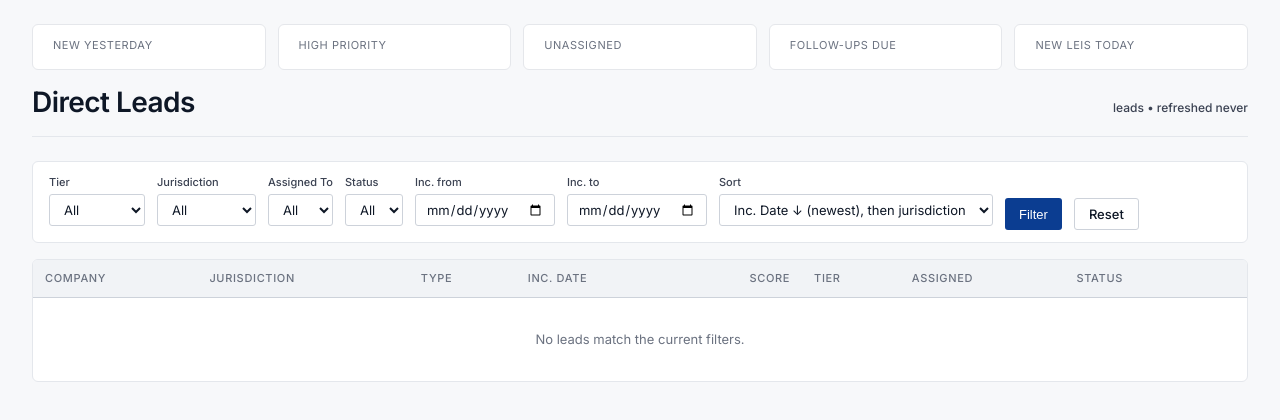
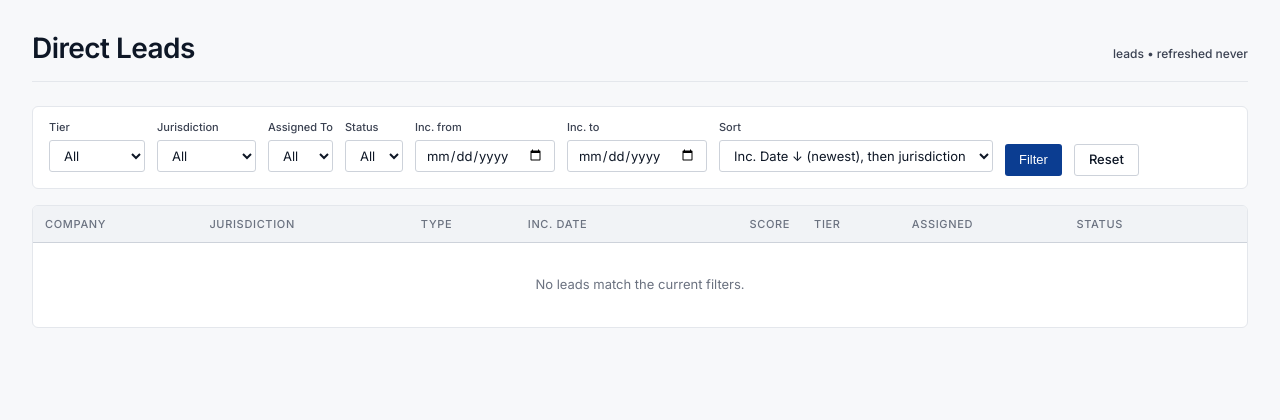
Before and after one commit to ismaelloveexcel/arie-onboarding-intelligence, a Python web app: template src/templates/queue.html in a window 1280 px wide. Shown: the part 20-440 px from the top of the page. Run offline with Jinja, Linux system fonts and the light colour scheme; the template is opened without the code that fills it, so the values that code supplies are empty; some libraries are stand-ins or nearby versions.

Commit message:
revert: remove KPI strip - deferred to dedicated dashboard page

```diff
--- a/src/static/style.css
+++ b/src/static/style.css
@@ -758,43 +758,3 @@
 .audit-row-body { margin-top: 2px; font-size: var(--text-xs); color: var(--ink-2); }
 .audit-row-body .k { color: var(--ink-3); }
 .empty-note { color: var(--ink-3); font-size: var(--text-sm); }
-
-
-.kpi-strip {
-  display: flex;
-  gap: .75rem;
-  margin-bottom: 1rem;
-  flex-wrap: wrap;
-}
-.kpi-tile {
-  background: #fff;
-  border: 1px solid #e5e7eb;
-  border-radius: 6px;
-  padding: .75rem 1.25rem;
-  min-width: 120px;
-  flex: 1;
-}
-.kpi-tile--alert {
-  border-color: #fcd34d;
-  background: #fffbeb;
-}
-.kpi-label {
-  font-size: 11px;
-  text-transform: uppercase;
-  letter-spacing: .05em;
-  color: #6b7280;
-  margin-bottom: .25rem;
-}
-.kpi-value {
-  font-size: 28px;
-  font-weight: 700;
-  font-variant-numeric: tabular-nums;
-  color: #111827;
-  line-height: 1;
-}
-.kpi-value--high {
-  color: #065f46;
-}
-.kpi-value--amber {
-  color: #92400e;
-}
--- a/src/templates/queue.html
+++ b/src/templates/queue.html
@@ -1,41 +1,6 @@
 {% extends "base.html" %}
 {% block title %}Direct Leads — Arie Leads{% endblock %}
 {% block content %}
-<div class="kpi-strip">
-  <div class="kpi-tile">
-    <div class="kpi-label">New Yesterday</div>
-    <div class="kpi-value">{{ kpi.new_yesterday }}</div>
-  </div>
-  <div class="kpi-tile">
-    <div class="kpi-label">High Priority</div>
-    <div class="kpi-value kpi-value--high">
-      {{ kpi.high_priority }}
-    </div>
-  </div>
-  <div class="kpi-tile">
-    <div class="kpi-label">Unassigned</div>
-    <div class="kpi-value
-      {% if kpi.unassigned > 0 %}kpi-value--amber{% endif %}">
-      {{ kpi.unassigned }}
-    </div>
-  </div>
-  <div class="kpi-tile
-    {% if kpi.followups_due > 0 %}kpi-tile--alert{% endif %}">
-    <div class="kpi-label">Follow-ups Due</div>
-    <div class="kpi-value
-      {% if kpi.followups_due > 0 %}kpi-value--amber{% endif %}">
-      {{ kpi.followups_due }}
-    </div>
-  </div>
-  <div class="kpi-tile">
-    <div class="kpi-label">New LEIs Today</div>
-    <div class="kpi-value
-      {% if kpi.new_leis > 0 %}kpi-value--high{% endif %}">
-      {{ kpi.new_leis }}
-    </div>
-  </div>
-</div>
-
 <div class="page-head">
   <h1>Direct Leads</h1>
   <small>{{ total }} leads &bull; refreshed {{ refreshed_at or "never" }}</small>
```
Also changed, not shown: src/main.py (+0 -44 lines).
